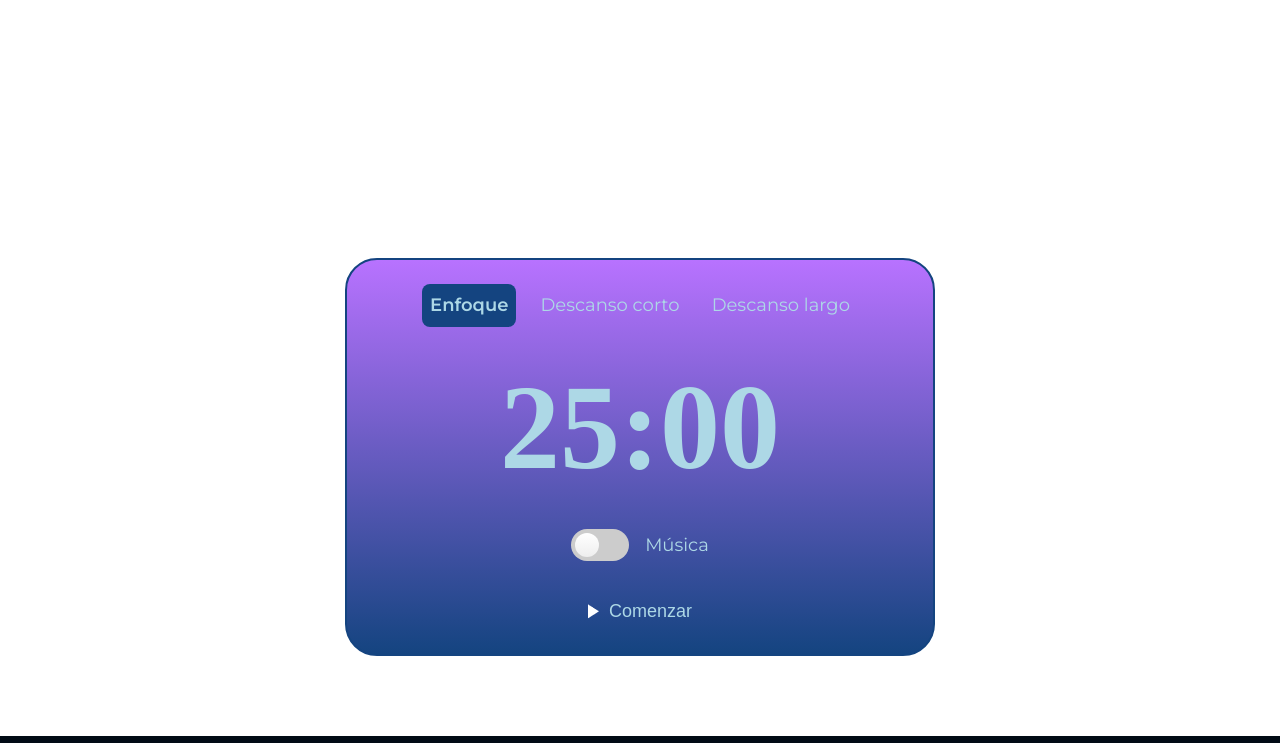
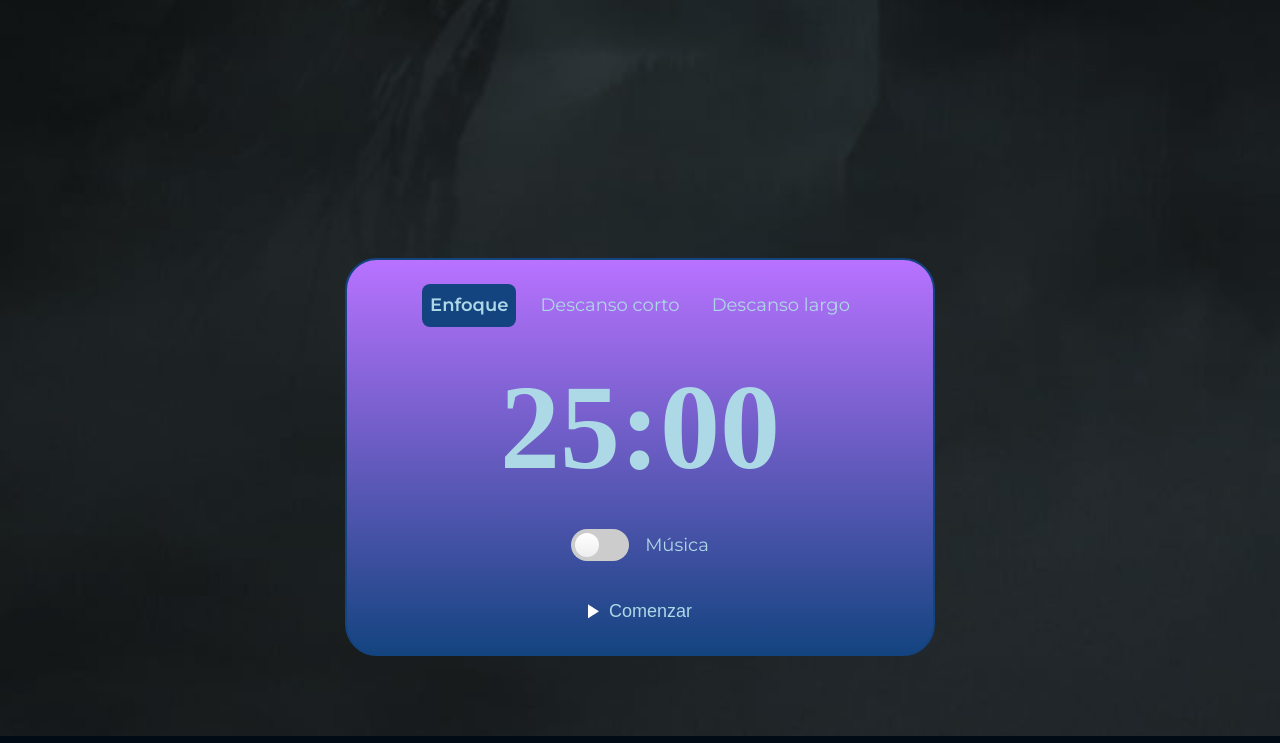
Before and after one commit to Yoseflowers/CursoFokus, a plain HTML site: page index.html in a window 1280 px wide. Shown: the part 830-1573 px from the top of the page. Drawn offline with nearby package versions, Linux system fonts and the light colour scheme; the site is published under a folder, as on GitHub Pages, so addresses that start at the root find nothing; a web font is replaced by a local one.

Commit message:
modificacion

```diff
--- a/styles.css
+++ b/styles.css
@@ -22,7 +22,7 @@ html {
 
 body {
     min-height: 100vh;
-    background: url("/imagenes/wallpaperbetter.jpg");
+    background: url("./imagenes/wallpaperbetter.jpg");
     background-size: cover;
     background-repeat: no-repeat;
 
```
